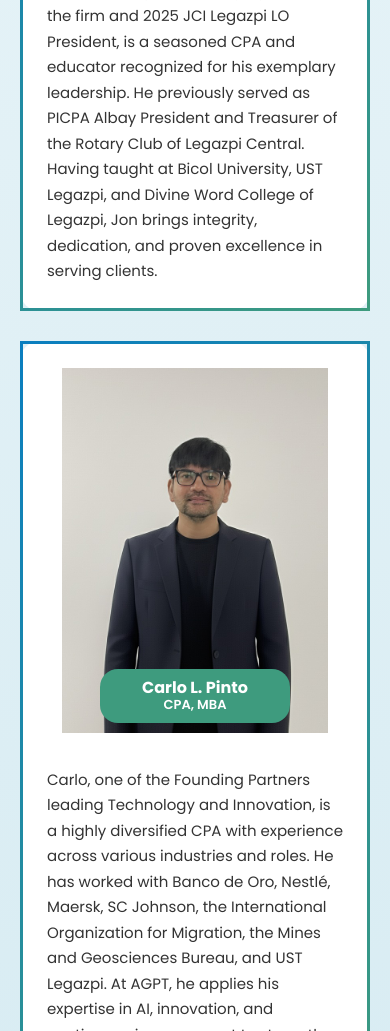
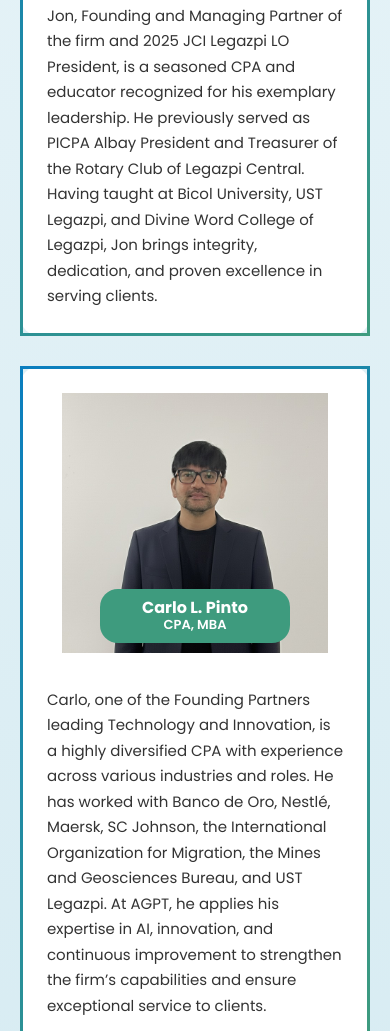
Before and after one commit to kwentongkalye7/agpt-deploy, a website: page public/index.html in a window 390 px wide. Shown: the part 2633-3664 px from the top of the page. Drawn offline with Linux system fonts and the light colour scheme; no server answers.

Commit message:
mobile-first8

```diff
--- a/public/assets/css/styles.css
+++ b/public/assets/css/styles.css
@@ -356,10 +356,13 @@ body {
     border-radius: 15px;
     background: #E0E0E0;
     display: block;
+    transform: scale(1.15);
+    transform-origin: center;
+    object-position: center 35%;
 }
 
 .photo-carlo {
-    transform: scale(1.3);
+    transform: scale(1.15);
     transform-origin: center;
 }
 
@@ -393,10 +396,6 @@ body {
         max-width: 320px !important;
         margin: 0 auto 12px !important;
         float: none !important;
-    }
-
-    .team-photo img {
-        height: auto !important;
     }
 
     .team-description {
--- a/public/index.html
+++ b/public/index.html
@@ -291,6 +291,8 @@
       .then(res => res.json())
       .then(posts => {
         const container = document.getElementById('posts');
+        // Replace static placeholders with live posts to avoid duplicates
+        container.innerHTML = '';
         posts.forEach(p => {
           const article = document.createElement('article');
           article.className = 'news-item';
```
